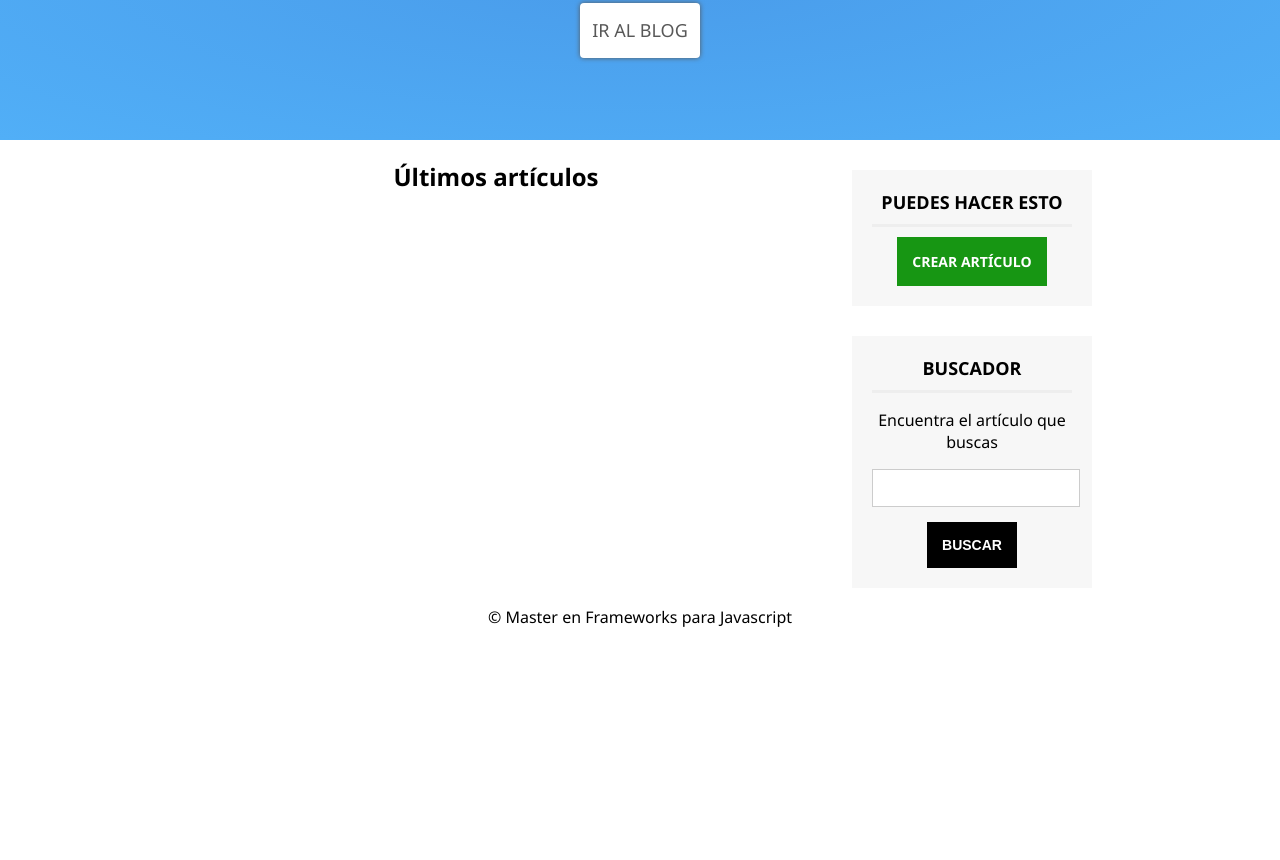
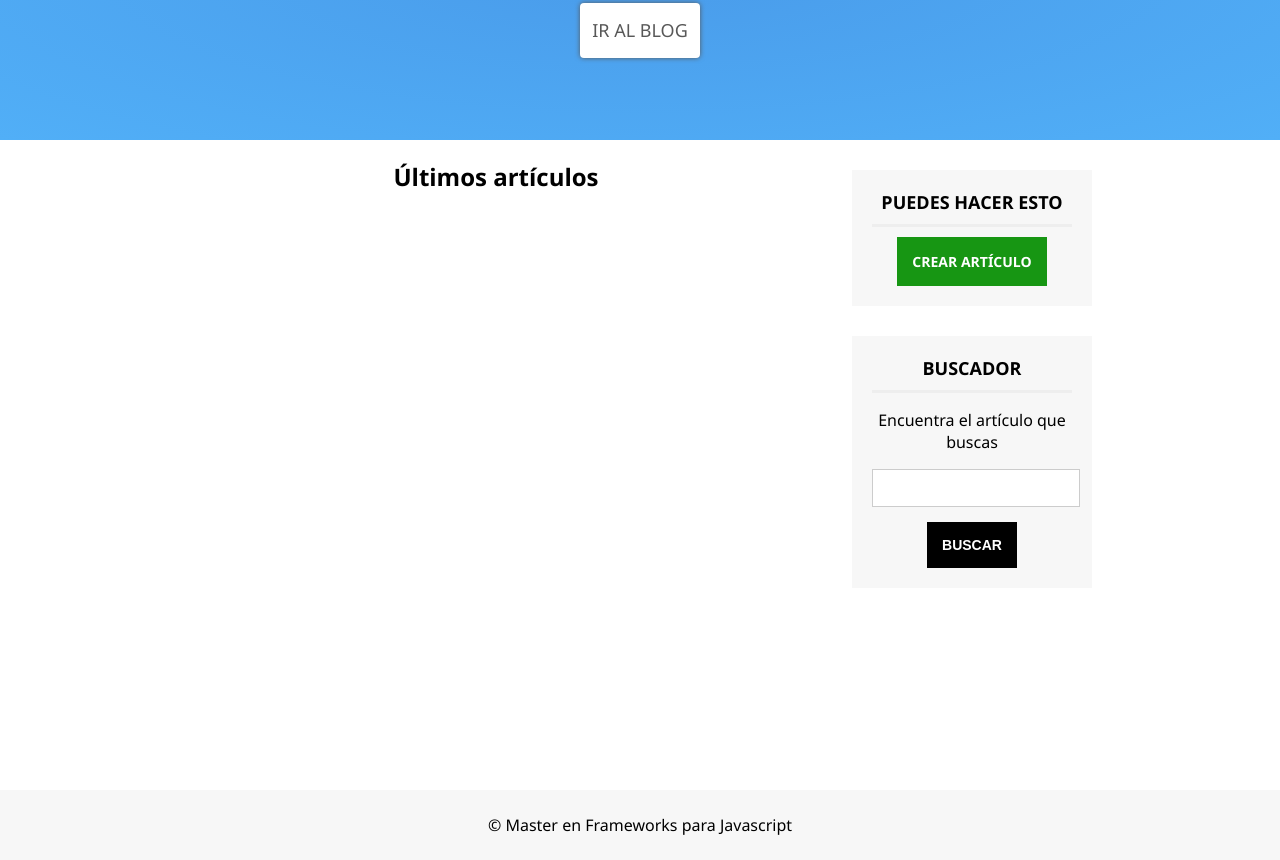
Before and after one commit to MarcoPerVaz/MasterFrameworksJS_Udemy, a plain HTML site: page Maquetacion/index.html in a window 1280 px wide. Shown: the part 336-1196 px from the top of the page. Before the commit the page ends 980 px from the top, so only its background shows below. Drawn offline with Linux system fonts and the light colour scheme.

Commit message:
Maquetando el footer

```diff
--- a/Maquetacion/assets/css/styles.css
+++ b/Maquetacion/assets/css/styles.css
@@ -154,7 +154,7 @@ body {
 #content {
   width: 70%;
   float: left;
-  min-height: 450px;
+  min-height: 650px;
   margin-right: 20px;
 }
 
@@ -218,3 +218,16 @@ input[type="text"] {
 input[type="text"]:focus {
   box-shadow: 0px 0px 5px #eee inset;
 }
+
+#footer {
+  background: #f7f7f7;
+  width: 100%;
+  height: 70px;
+  line-height: 70px;
+  color: 444;
+}
+
+#footer p {
+  margin: 0px;
+  padding: 0px;
+}
```
Also changed, not shown: Instrucciones/GuíaCommit.md (+1 -1 lines).
